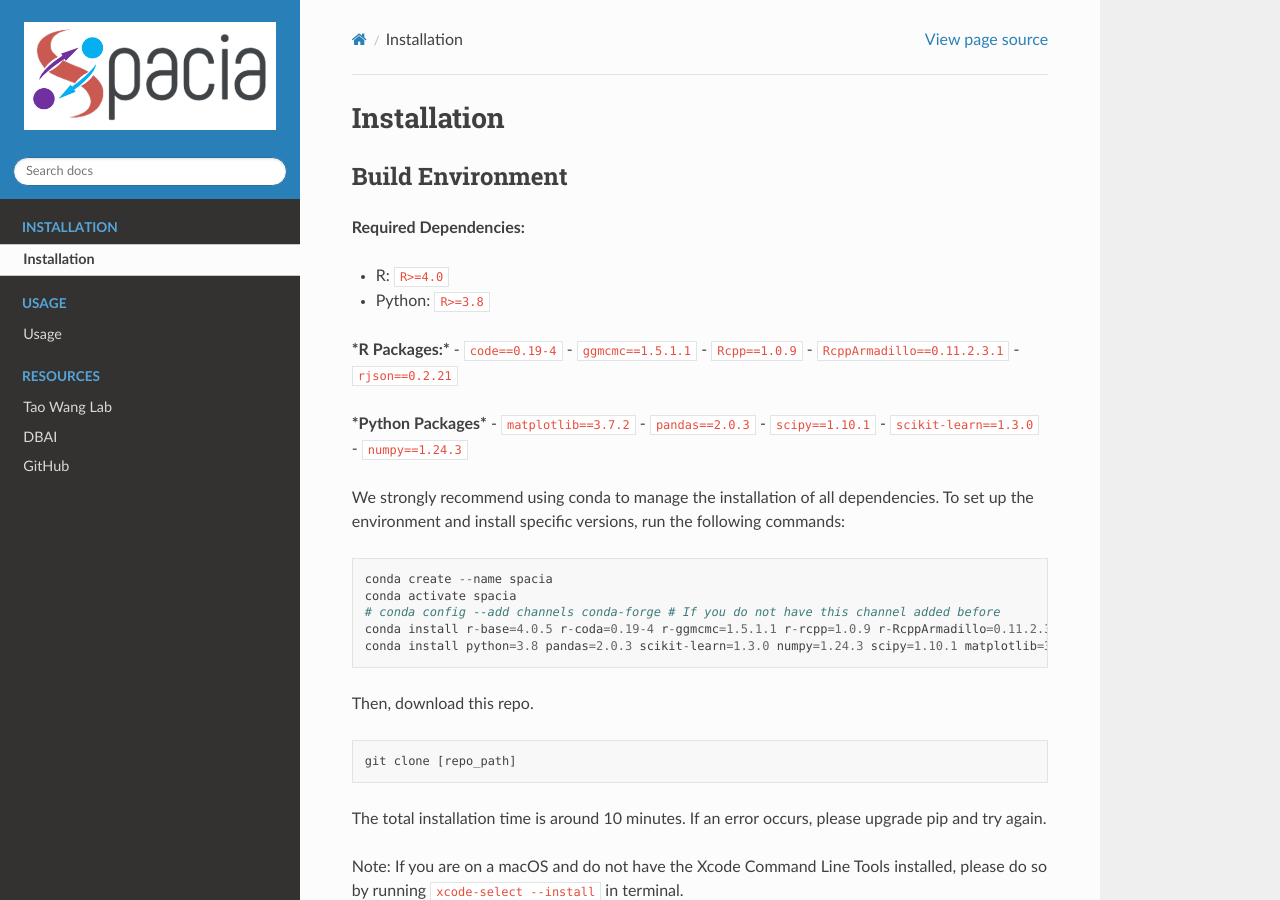
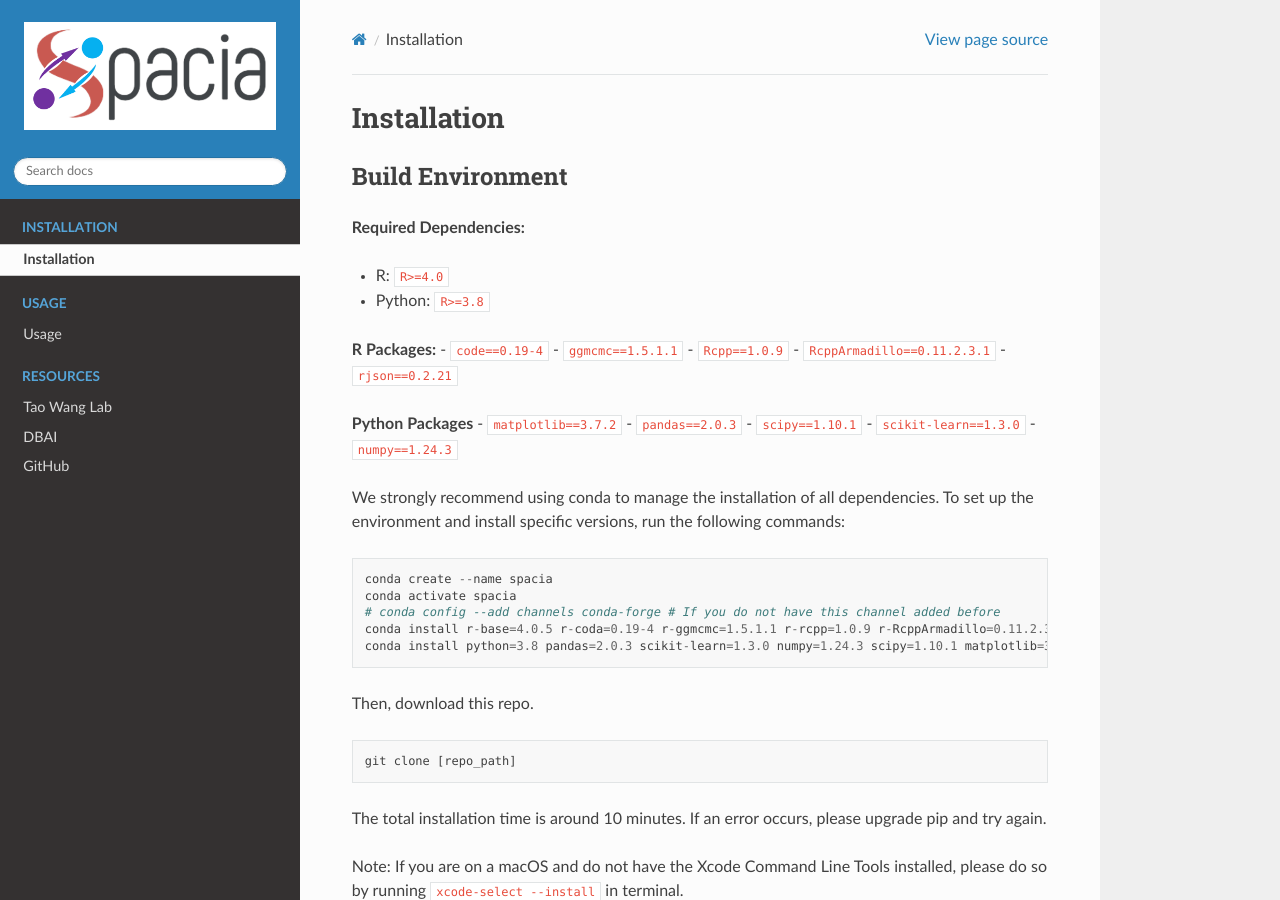
Before and after one commit to nickwfj123/spacia2022_doc, a Sphinx documentation site: the page built from docs/installation.rst, in a window 1280 px wide and 900 px high. Built offline with Sphinx 7.4.7 and the Read the Docs theme 2.0.0, drawn with Linux system fonts in a browser that asks for light colours.

```diff
--- a/docs/installation.rst
+++ b/docs/installation.rst
@@ -9,14 +9,14 @@ Build Environment
 - R: ``R>=4.0``
 - Python: ``R>=3.8``
 
-***R Packages:***
+**R Packages:**
 - ``code==0.19-4``
 - ``ggmcmc==1.5.1.1``
 - ``Rcpp==1.0.9``
 - ``RcppArmadillo==0.11.2.3.1``
 - ``rjson==0.2.21``
 
-***Python Packages***
+**Python Packages**
 - ``matplotlib==3.7.2``
 - ``pandas==2.0.3``
 - ``scipy==1.10.1``
```
